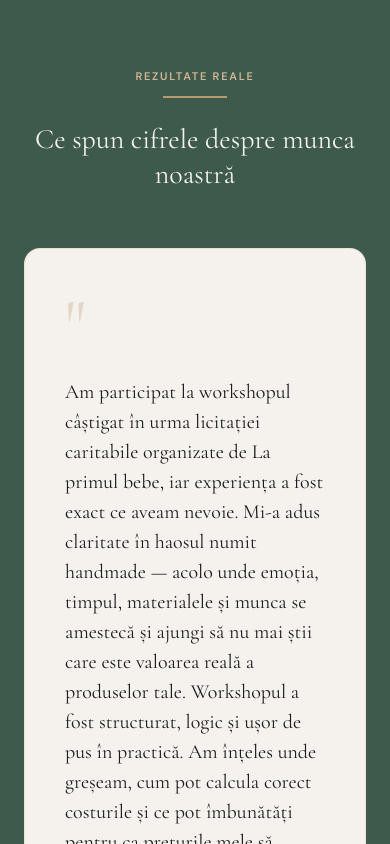
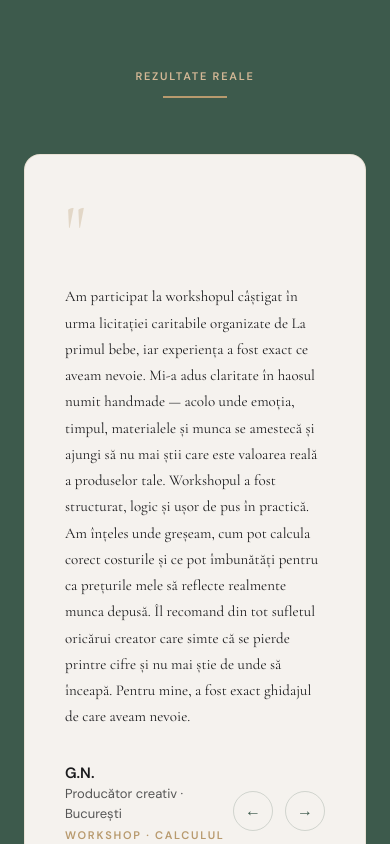
Before and after one commit to sandriciuc/smaranda-andriciuc, a Next.js app: page /ro in a window 390 px wide. Shown: the part 3840-4684 px from the top of the page. Built offline with nearby package versions, Linux system fonts and the light colour scheme.

Commit message:
dimensiune text testimoniale

```diff
--- a/components/ro/Testimoniale.tsx
+++ b/components/ro/Testimoniale.tsx
@@ -61,10 +61,7 @@ export default function Testimoniale() {
       <div className="max-w-4xl mx-auto">
         <AnimatedSection className="mb-14 text-center">
           <p className="label-style text-brass-l mb-3">REZULTATE REALE</p>
-          <BrassLine className="mb-6 mx-auto" />
-          <h2 className="font-cormorant text-cream text-[clamp(28px,3.5vw,42px)] leading-tight">
-            Ce spun cifrele despre munca noastră
-          </h2>
+          <BrassLine className="mx-auto" />
         </AnimatedSection>
 
         {/* Carousel */}
@@ -83,7 +80,7 @@ export default function Testimoniale() {
                 "
               </div>
 
-              <blockquote className="font-cormorant text-ink text-[clamp(20px,2.5vw,28px)] leading-[1.5] mb-8">
+              <blockquote className="font-cormorant text-ink text-[15px] leading-[1.75] mb-8">
                 {testimoniale[active].quote}
               </blockquote>
 
```
